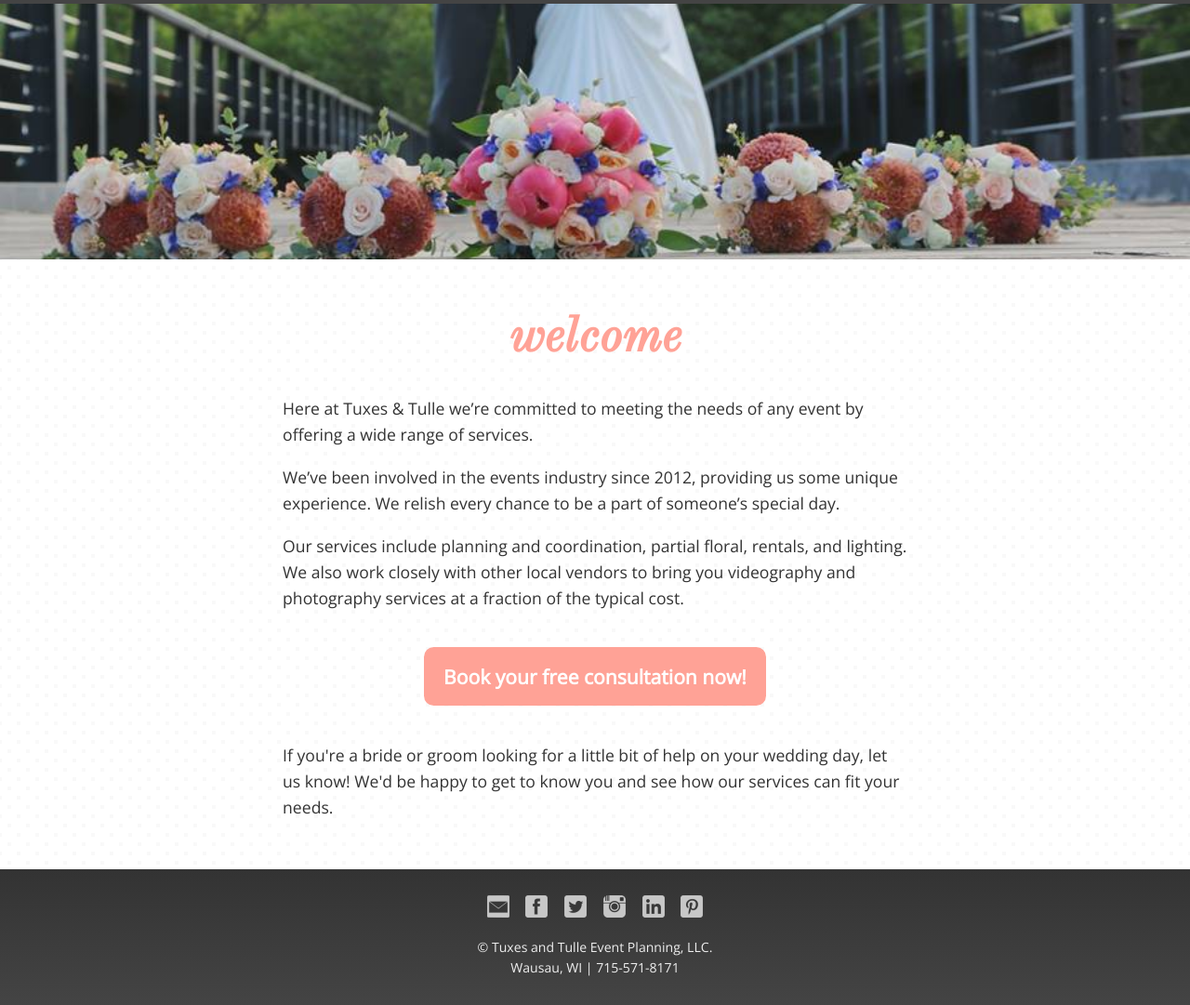
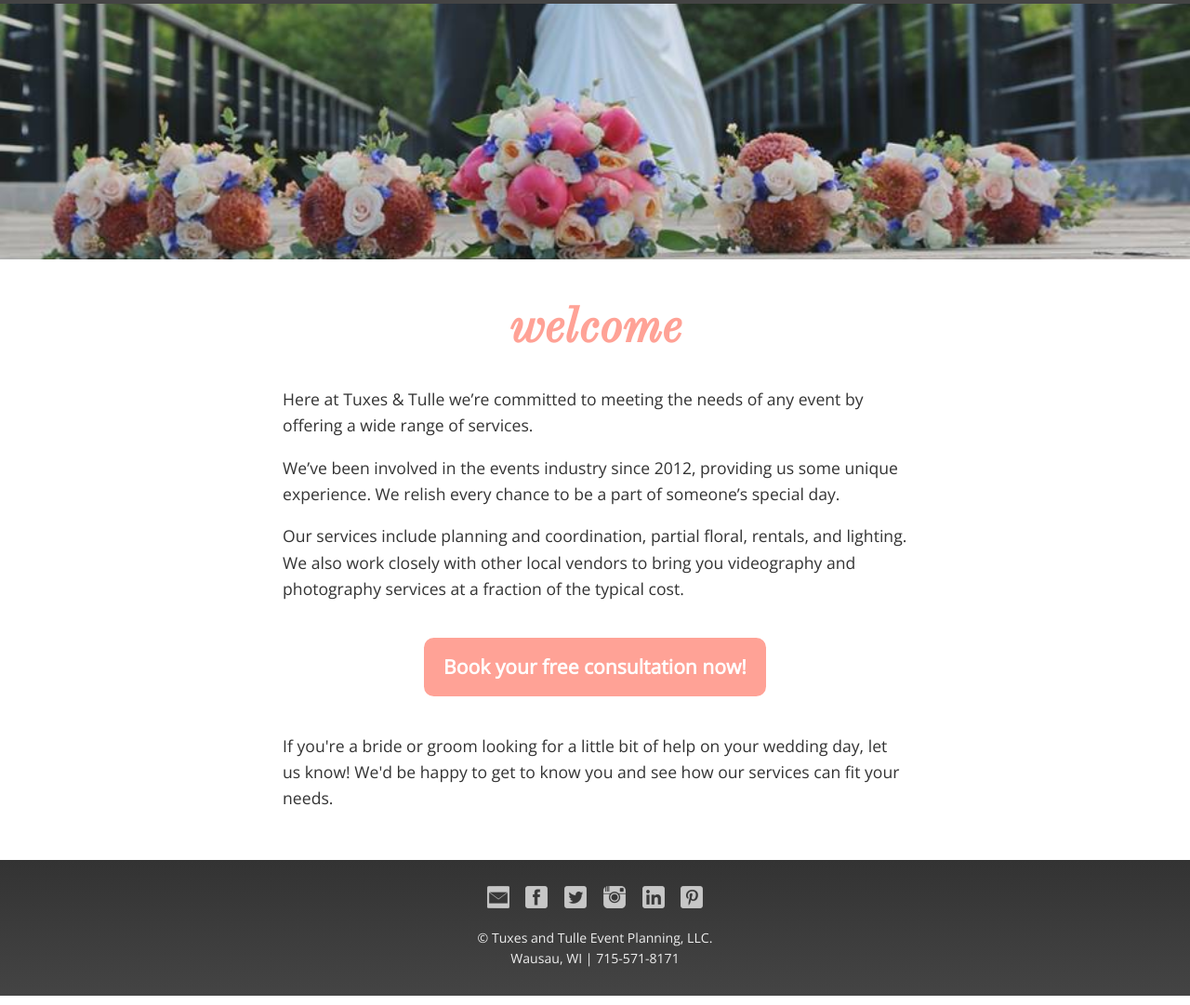
Before and after one commit to HaleyYoung11/tuxesandtulle, a PHP site: page / in a window 1280 px wide. Shown: the part 282-1363 px from the top of the page at 93% size. Run offline with PHP 8.4, Linux system fonts and the light colour scheme.

Commit message:
Changed background of home page to white

```diff
--- a/index.php
+++ b/index.php
@@ -2,6 +2,7 @@
 
         <div class="header-image">
         </div>
+        <div class="white">
         <section class="narrow">
             <h2>Welcome</h2>
                <p>Here at Tuxes & Tulle we’re committed to meeting the needs of any event by offering a wide range of services.</p>
@@ -10,5 +11,6 @@
                <p class="center"><a href="contact.php" class="callout">Book your free consultation now!</a></p>
                <p>If you're a bride or groom looking for a little bit of help on your wedding day, let us know! We'd be happy to get to know you and see how our services can fit your needs.</p>
         </section>
+        </div>
 
 <?php include('footer.php');?>
```
